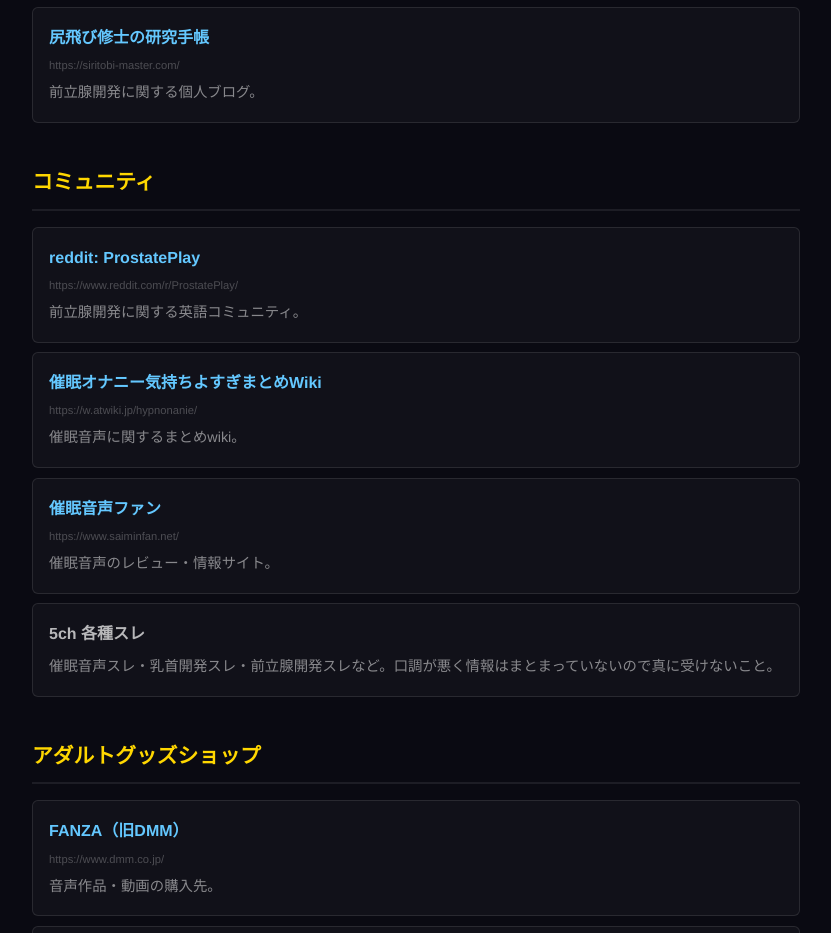
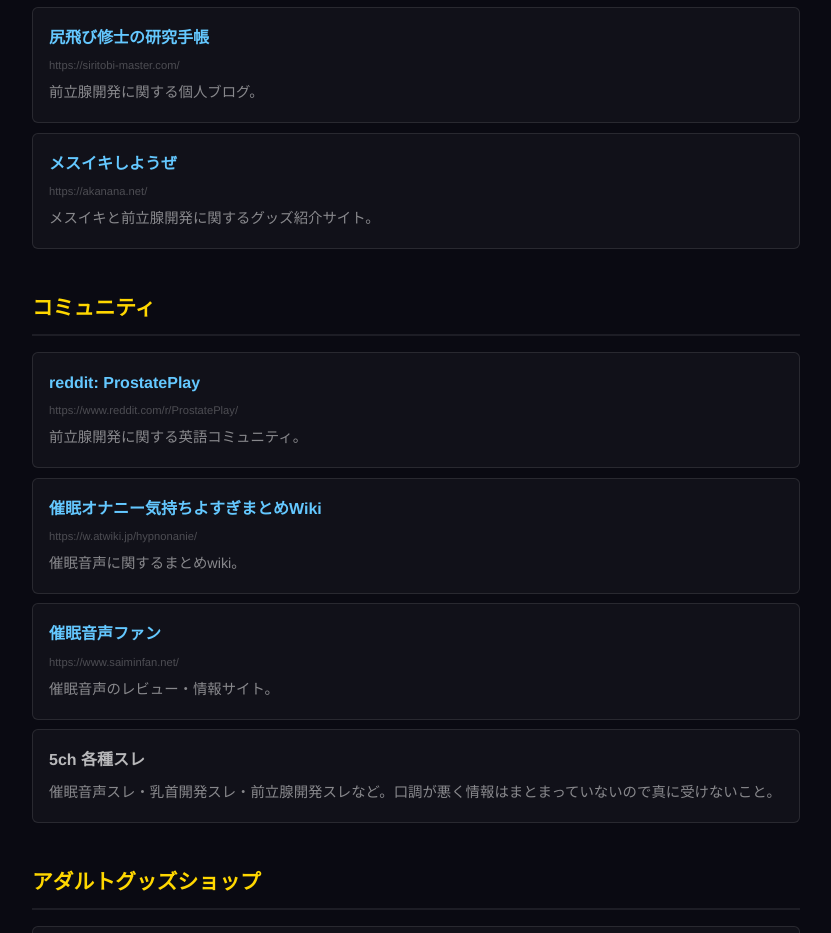
Before and after one commit to superorgasm/dry-orgasm-guide, a website: page src/pages/links.html in a window 1280 px wide. Shown: the part 1223-2156 px from the top of the page, without its empty margins (224-1055 px from the left). Drawn offline with Linux system fonts and the light colour scheme.

Commit message:
Add new link

```diff
--- a/src/pages/links.html
+++ b/src/pages/links.html
@@ -72,6 +72,11 @@
           <span class="url-display">https://siritobi-master.com/</span>
           <span class="description">前立腺開発に関する個人ブログ。</span>
         </li>
+        <li>
+          <a href="https://akanana.net/" target="_blank" rel="noopener noreferrer">メスイキしようぜ</a>
+          <span class="url-display">https://akanana.net/</span>
+          <span class="description">メスイキと前立腺開発に関するグッズ紹介サイト。</span>
+        </li>
       </ul>
     </div>
 
```
